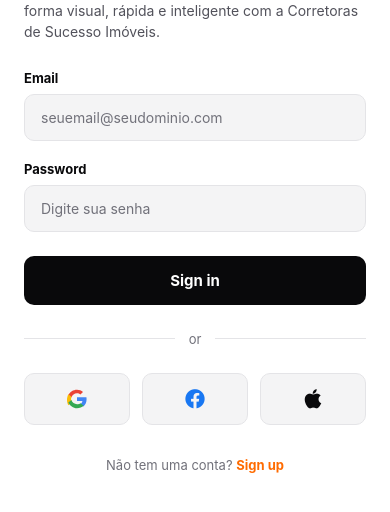
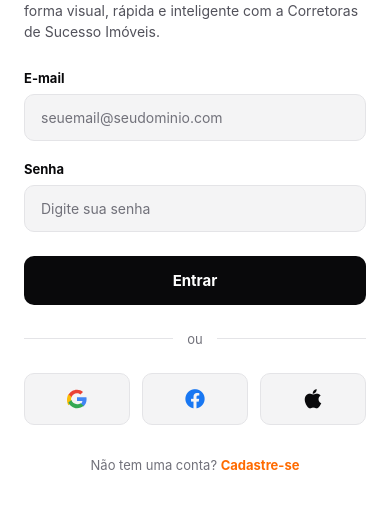
Before and after one commit to lealtais/app_corretoras, a React Native app: screen / in a window 390 px wide. Shown: the part 246-758 px from the top of the page. Built offline with nearby package versions, Linux system fonts and the light colour scheme; no server answers; the database is empty.

Commit message:
style(auth): traduz rotulos e botoes da tela de login para portugues

```diff
--- a/src/screens/AuthScreen.tsx
+++ b/src/screens/AuthScreen.tsx
@@ -124,7 +124,7 @@ export const AuthScreen: React.FC<AuthScreenProps> = ({ onAuthenticated }) => {
           )}
 
           <View style={styles.fieldBlock}>
-            <Text style={styles.label}>Email</Text>
+            <Text style={styles.label}>E-mail</Text>
             <TextInput
               style={styles.input}
               placeholder="seuemail@seudominio.com"
@@ -137,7 +137,7 @@ export const AuthScreen: React.FC<AuthScreenProps> = ({ onAuthenticated }) => {
           </View>
 
           <View style={styles.fieldBlock}>
-            <Text style={styles.label}>Password</Text>
+            <Text style={styles.label}>Senha</Text>
             <TextInput
               style={styles.input}
               placeholder={mode === 'login' ? 'Digite sua senha' : 'Crie uma senha'}
@@ -165,14 +165,14 @@ export const AuthScreen: React.FC<AuthScreenProps> = ({ onAuthenticated }) => {
               {isLoading
                 ? 'Carregando...'
                 : mode === 'login'
-                ? 'Sign in'
-                : 'Sign up'}
+                ? 'Entrar'
+                : 'Criar conta'}
             </Text>
           </TouchableOpacity>
 
           <View style={styles.dividerRow}>
             <View style={styles.dividerLine} />
-            <Text style={styles.dividerText}>or</Text>
+            <Text style={styles.dividerText}>ou</Text>
             <View style={styles.dividerLine} />
           </View>
 
@@ -213,7 +213,7 @@ export const AuthScreen: React.FC<AuthScreenProps> = ({ onAuthenticated }) => {
               }}
             >
               <Text style={styles.footerAction}>
-                {mode === 'login' ? 'Sign up' : 'Sign in'}
+                {mode === 'login' ? 'Cadastre-se' : 'Entrar'}
               </Text>
             </TouchableOpacity>
           </View>
```
